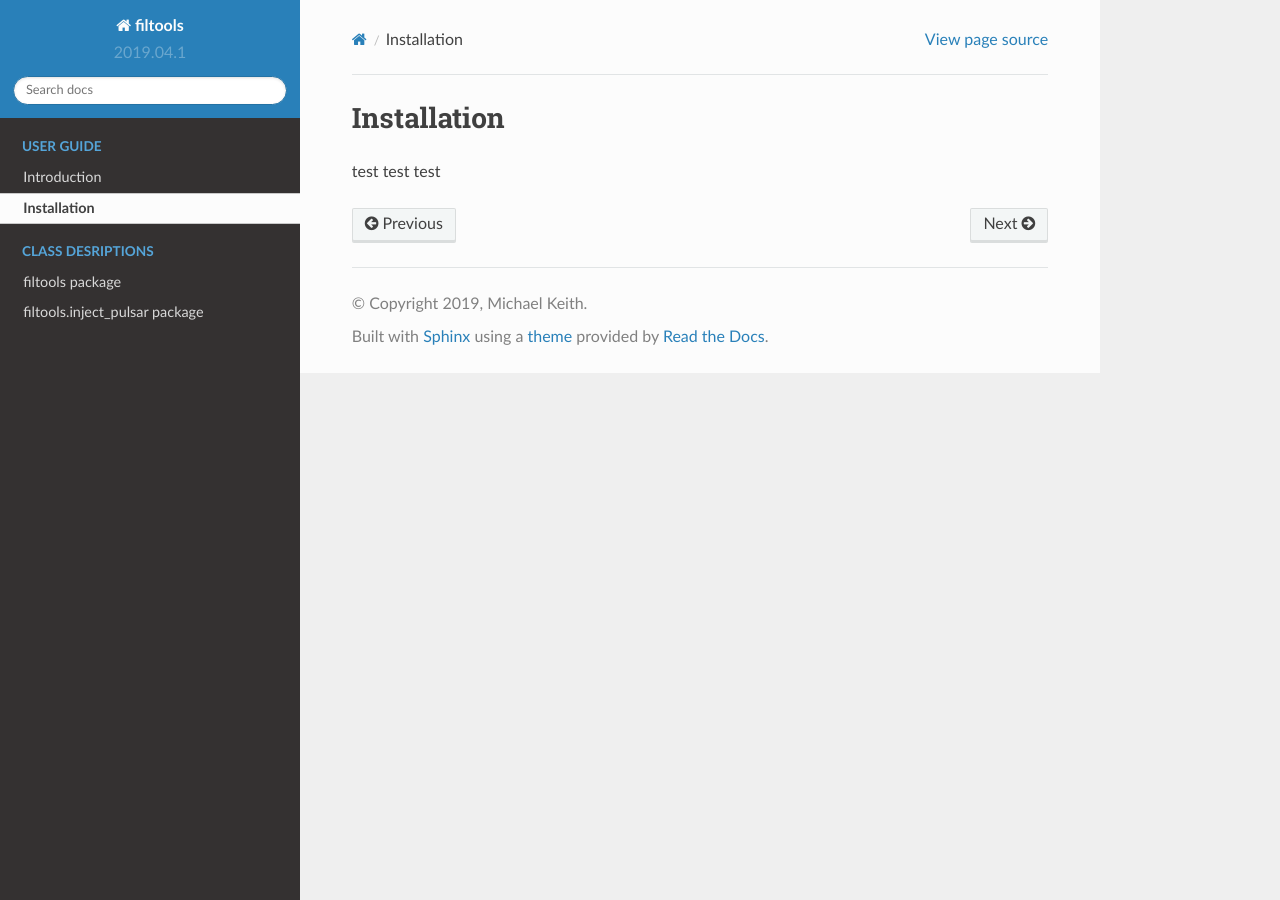
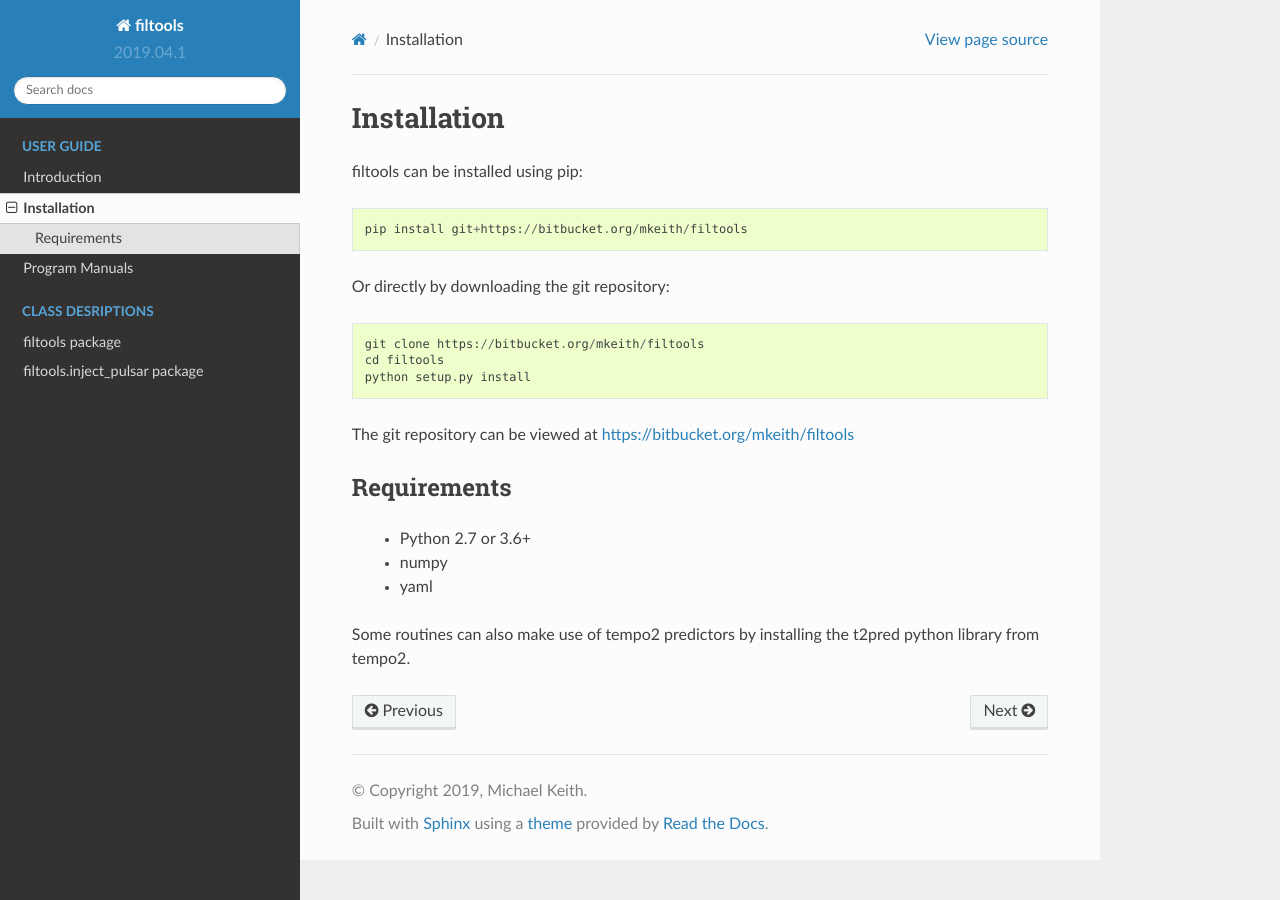
Before and after one commit to SixByNine/filtools, a Sphinx documentation site: the page built from docs/source/installation.rst, in a window 1280 px wide. Built offline with Sphinx 7.4.7 and the Read the Docs theme 2.0.0, drawn with Linux system fonts in a browser that asks for light colours.

```diff
--- a/docs/source/conf.py
+++ b/docs/source/conf.py
@@ -170,7 +170,6 @@ texinfo_documents = [
 
 
 def skip(app, what, name, obj, would_skip, options):
-    print(name)
     if name == "__call__":
         return False
     return would_skip
--- a/docs/source/index.rst
+++ b/docs/source/index.rst
@@ -12,6 +12,7 @@ Welcome to filtools's documentation!
 
    introduction
    installation
+   programs
 
 .. toctree::
    :maxdepth: 4
--- a/docs/source/installation.rst
+++ b/docs/source/installation.rst
@@ -2,4 +2,24 @@ Installation
 ============
 
 
-test test test
+filtools can be installed using pip::
+
+   pip install git+https://bitbucket.org/mkeith/filtools
+
+
+Or directly by downloading the git repository::
+
+   git clone https://bitbucket.org/mkeith/filtools
+   cd filtools
+   python setup.py install
+
+The git repository can be viewed at https://bitbucket.org/mkeith/filtools
+
+Requirements
+------------
+
+ * Python 2.7 or 3.6+
+ * numpy
+ * yaml
+
+Some routines can also make use of tempo2 predictors by installing the t2pred python library from tempo2.
```
Also changed, not shown: README.md (+5 -0 lines), docs/source/introduction.rst (+8 -1 lines), docs/source/programs.rst (added, +23 -0 lines), docs/source/usage/ft_convert_signed_to_unsigned.txt (added, +14 -0 lines), docs/source/usage/ft_inject_pulsar.txt (added, +55 -0 lines).
